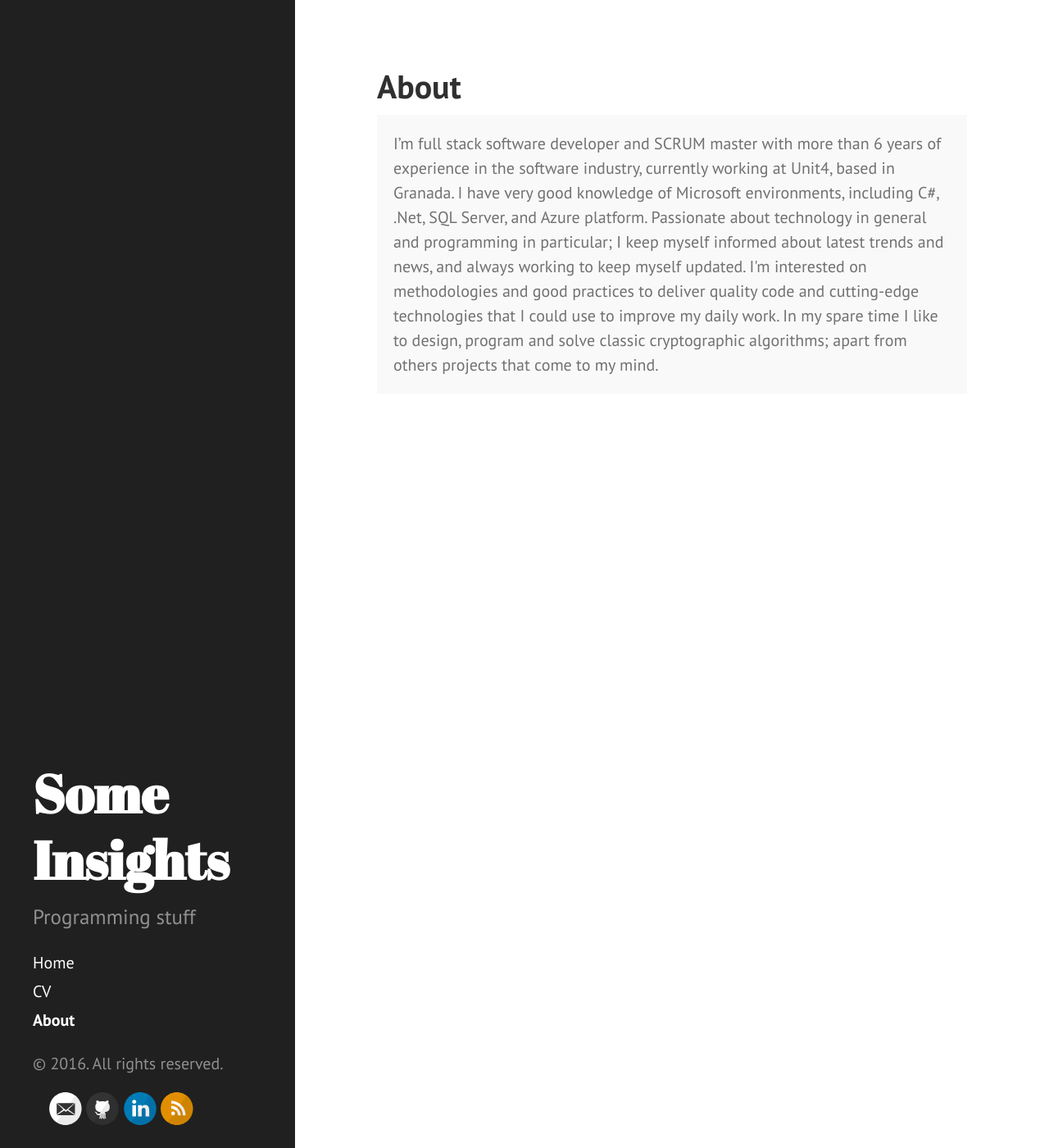
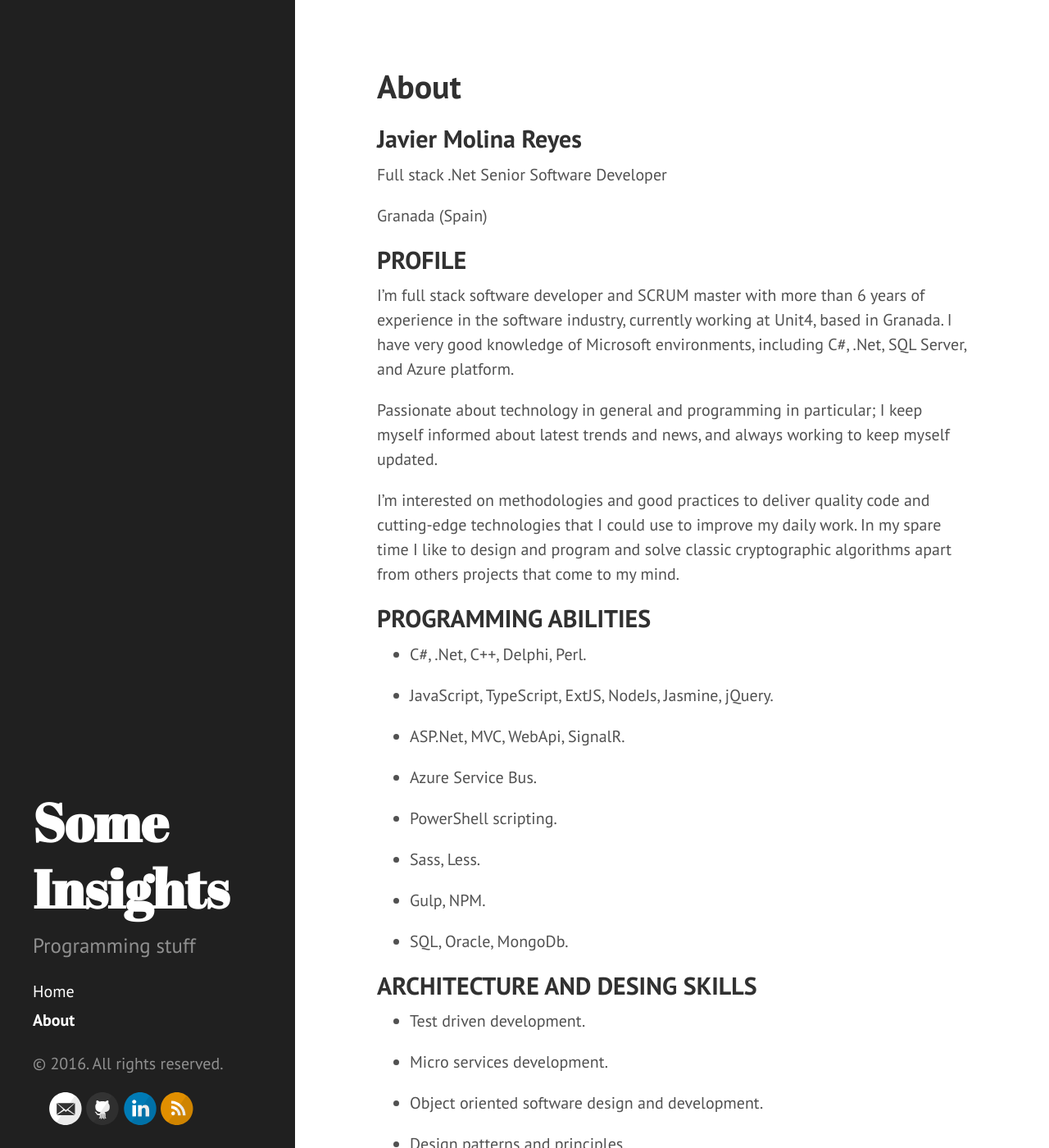
Before and after one commit to javiermolinar/javiermolinar.github.io, a Jekyll site: the page built from about.md, in a window 1280 px wide and 1400 px high. Shown: the whole window at 82% size. Built offline with Jekyll 4.4.1, drawn with Linux system fonts in a browser that asks for light colours; some of the changed text lies outside the part shown.

Commit message:
Added more information

```diff
--- a/about.md
+++ b/about.md
@@ -3,10 +3,76 @@ layout: page
 title: About
 ---
 
-<p class="message">
-I’m full stack software developer and SCRUM master with more than 6 years of experience in the software industry, currently working at Unit4, based in Granada.
-I have very good knowledge of Microsoft environments, including C#, .Net, SQL Server, and Azure platform.
-Passionate about technology in general and programming in particular; I keep myself informed about latest trends and news, and always working to keep myself updated.
-I'm interested on methodologies and good practices to deliver quality code and cutting-edge technologies that I could use to improve my daily work.
-In my spare time I like to design, program and solve classic cryptographic algorithms; apart from others projects that come to my mind.
-</p>
+Javier Molina Reyes
+--------------------
+
+Full stack .Net Senior Software Developer
+
+Granada (Spain)
+
+PROFILE
+--------------------
+
+I’m full stack software developer and SCRUM master with more
+than 6 years of experience in the software industry, currently working
+at Unit4, based in Granada. I have very good knowledge of Microsoft
+environments, including C\#, .Net, SQL Server, and Azure platform.
+
+ Passionate about technology in general and programming in particular;
+ I keep myself informed about latest trends and news, and always
+ working to keep myself updated.
+
+ I'm interested on methodologies and good practices to deliver quality
+ code and cutting-edge technologies that I could use to improve my
+ daily work. In my spare time I like to design and program and solve
+ classic cryptographic algorithms apart from others projects that come
+ to my mind.
+
+
+PROGRAMMING ABILITIES
+--------------------
+* C\#, .Net, C++, Delphi, Perl.
+
+* JavaScript, TypeScript, ExtJS, NodeJs, Jasmine, jQuery.
+
+* ASP.Net, MVC, WebApi, SignalR.
+
+* Azure Service Bus.
+
+* PowerShell scripting.
+
+*  Sass, Less.
+
+*  Gulp, NPM.
+
+*  SQL, Oracle, MongoDb.
+
+ARCHITECTURE AND DESING SKILLS
+--------------------
+
+-   Test driven development.
+
+-   Micro services development.
+
+-   Object oriented software design and development.
+
+-   Design patterns and principles.
+
+-   Cloud app deployment.
+
+-   Agile methodologies as SCRUM or Extreme Programming.
+
+-   Performance analysis.
+
+-   Rewriting and improving legacy code.
+
+TEAM AND PROJECT MANAGEMENT
+--------------------
+
+-   Extreme Programming and Software Craftsmanship.
+
+-   Continuous Delivery, Continuous Integration.
+
+-   Agile methodologies, including Kanban and SCRUM.
+
+-   Mentoring.
```
Also changed, not shown: CV.md (deleted, +0 -8 lines).
